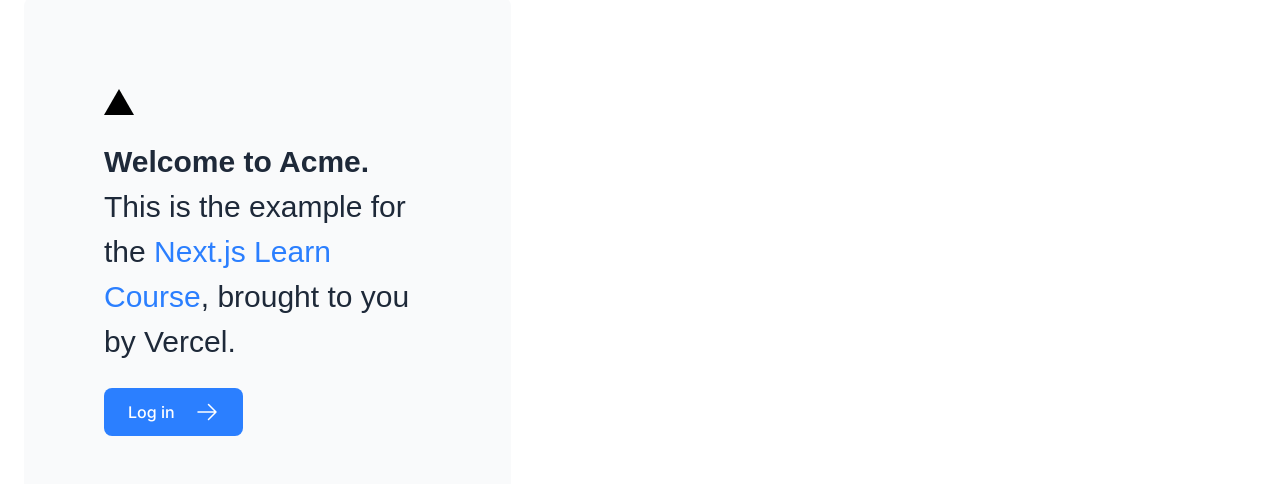
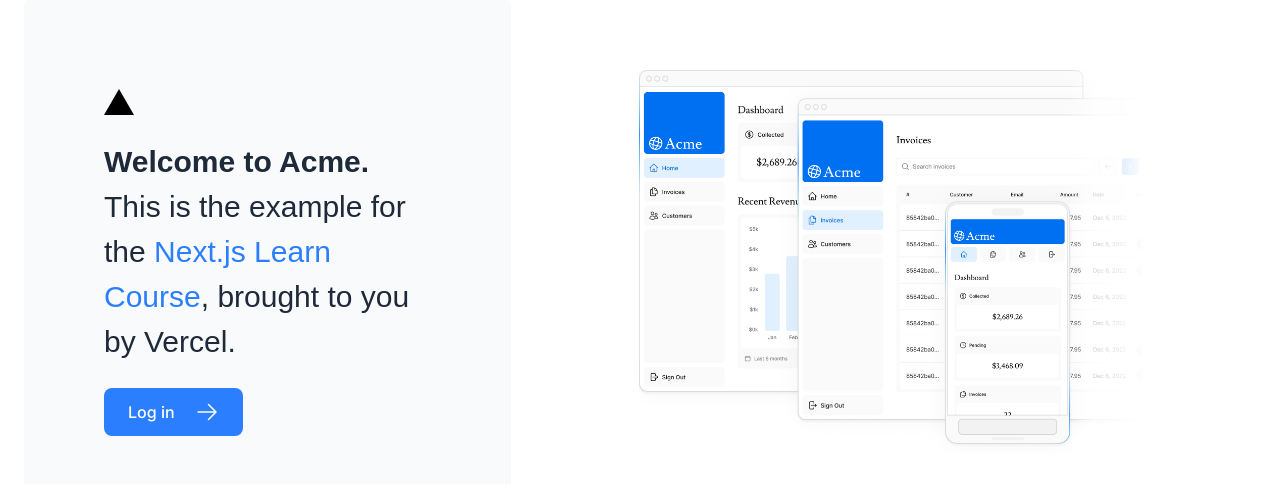
Before and after one commit to qbixmex/learn-nextjs, a Next.js app: page / in a window 1280 px wide. Shown: the part 250-734 px from the top of the page. Built offline with nearby package versions, Linux system fonts and the light colour scheme; a web font is replaced by a local one.

Commit message:
Adding Images

```diff
--- a/app/page.tsx
+++ b/app/page.tsx
@@ -1,8 +1,8 @@
 import AcmeLogo from '@/app/ui/acme-logo';
 import { ArrowRightIcon } from '@heroicons/react/24/outline';
 import Link from 'next/link';
-import styles from "@/app/ui/home.module.css";
 import { lusitana } from '@/app/ui/fonts';
+import Image from 'next/image';
 
 export default function Page() {
   return (
@@ -28,7 +28,20 @@
           </Link>
         </div>
         <div className="flex items-center justify-center p-6 md:w-3/5 md:px-28 md:py-12">
-          {/* Add Hero Images Here */}
+          <Image
+            src="/hero-desktop.png"
+            width={1000}
+            height={760}
+            className="hidden md:block"
+            alt="Screenshots of the dashboard project showing desktop version"
+          />
+          <Image
+            src="/hero-mobile.png"
+            width={560}
+            height={620}
+            className="md:hidden"
+            alt="Screenshot of the dashboard project showing mobile version"
+          />
         </div>
       </div>
     </main>
--- a/package.json
+++ b/package.json
@@ -1,7 +1,7 @@
 {
   "name": "invoices-app",
   "private": true,
-  "version": "3.1.0",
+  "version": "3.2.0",
   "type": "module",
   "author": "Daniel González Briseño",
   "keywords": [
```
